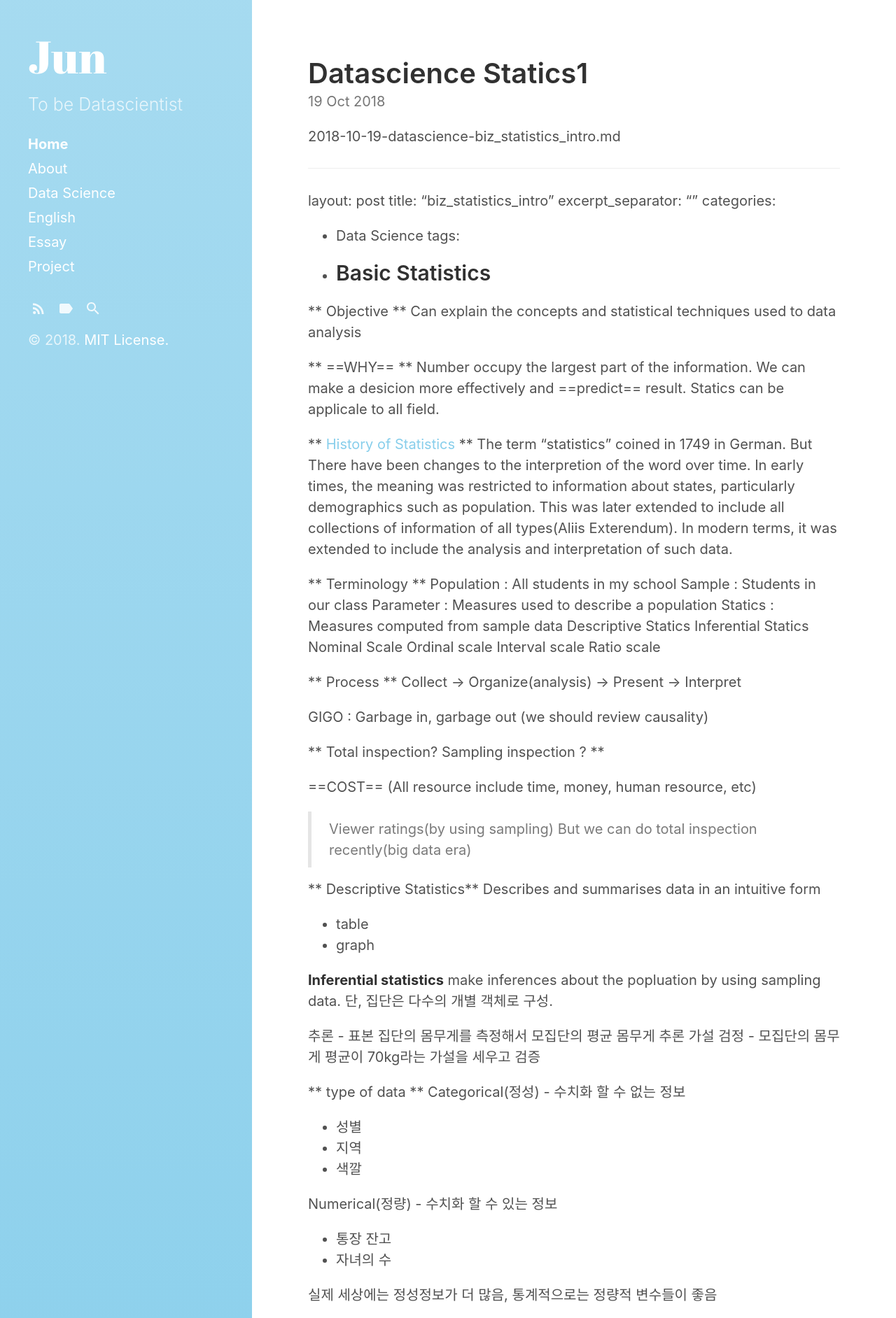
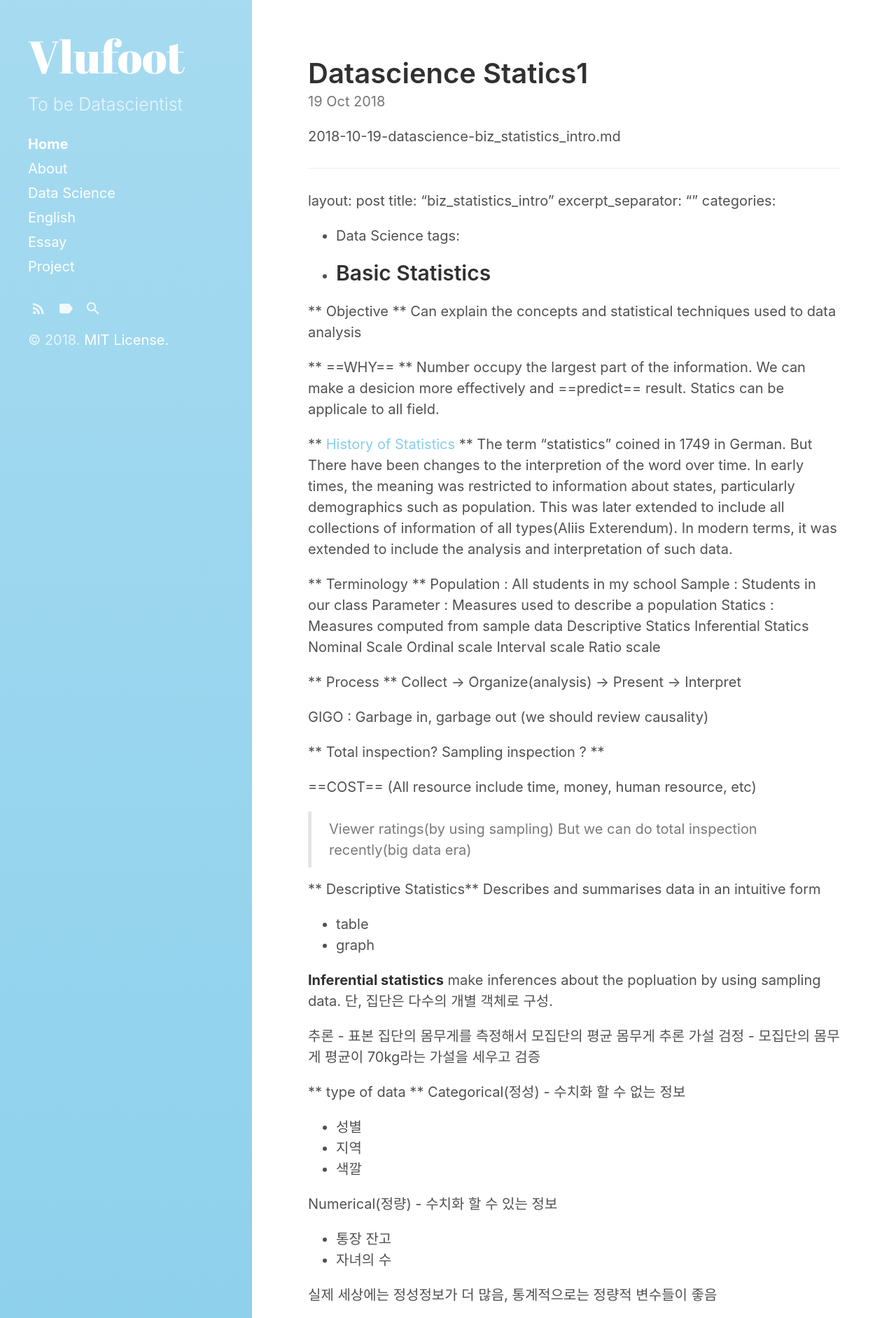
Before and after one commit to vlufoot/vlufoot.github.io, a Jekyll site: the page built from index.html, in a window 1280 px wide. Shown: the top 1884 px of the page at 70% size. Built offline with Jekyll 4.4.1, drawn with Linux system fonts in a browser that asks for light colours; the list of posts is cut into pages by our own code.

Commit message:
Update _config.yml

```diff
--- a/_config.yml
+++ b/_config.yml
@@ -3,7 +3,7 @@ markdown:         kramdown
 highlighter:      rouge
 
 # Setup
-title:            Jun
+title:            Vlufoot
 tagline:          'A Jekyll theme'
 description:      'To be Datascientist'
 url:              https://vlufoot.github.io
```
